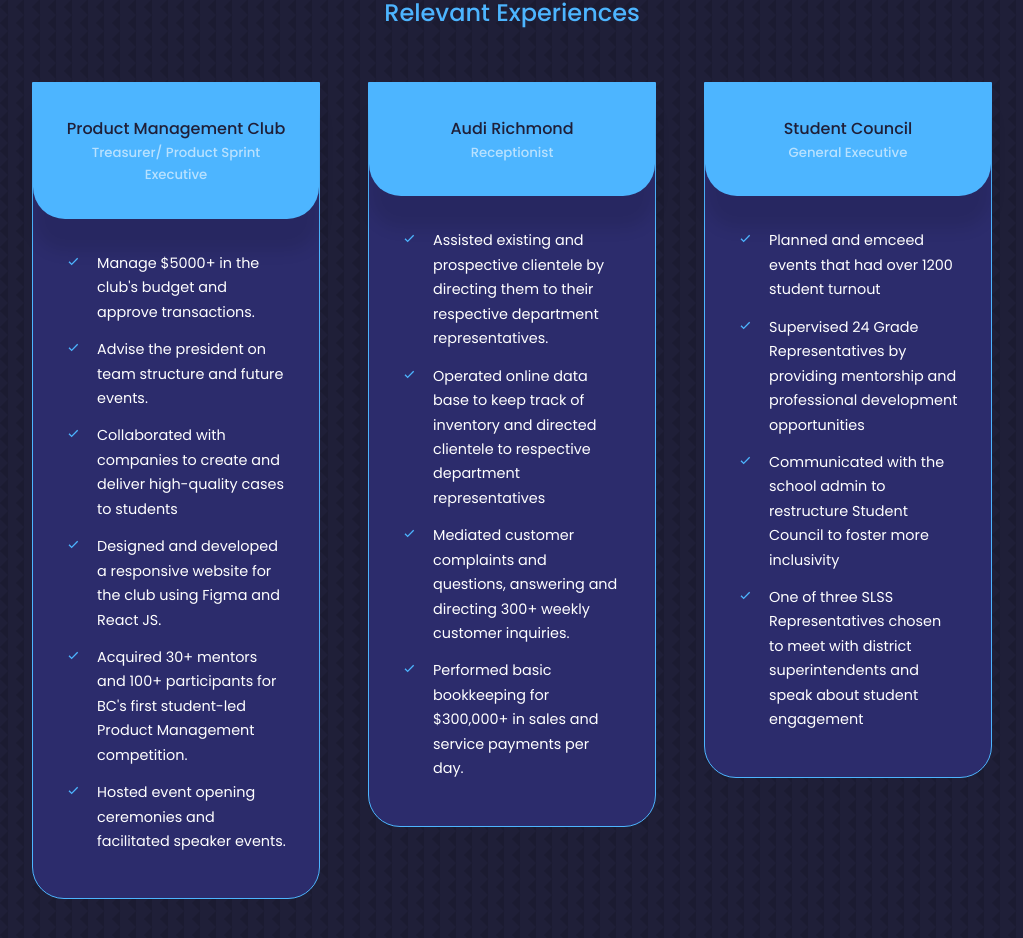
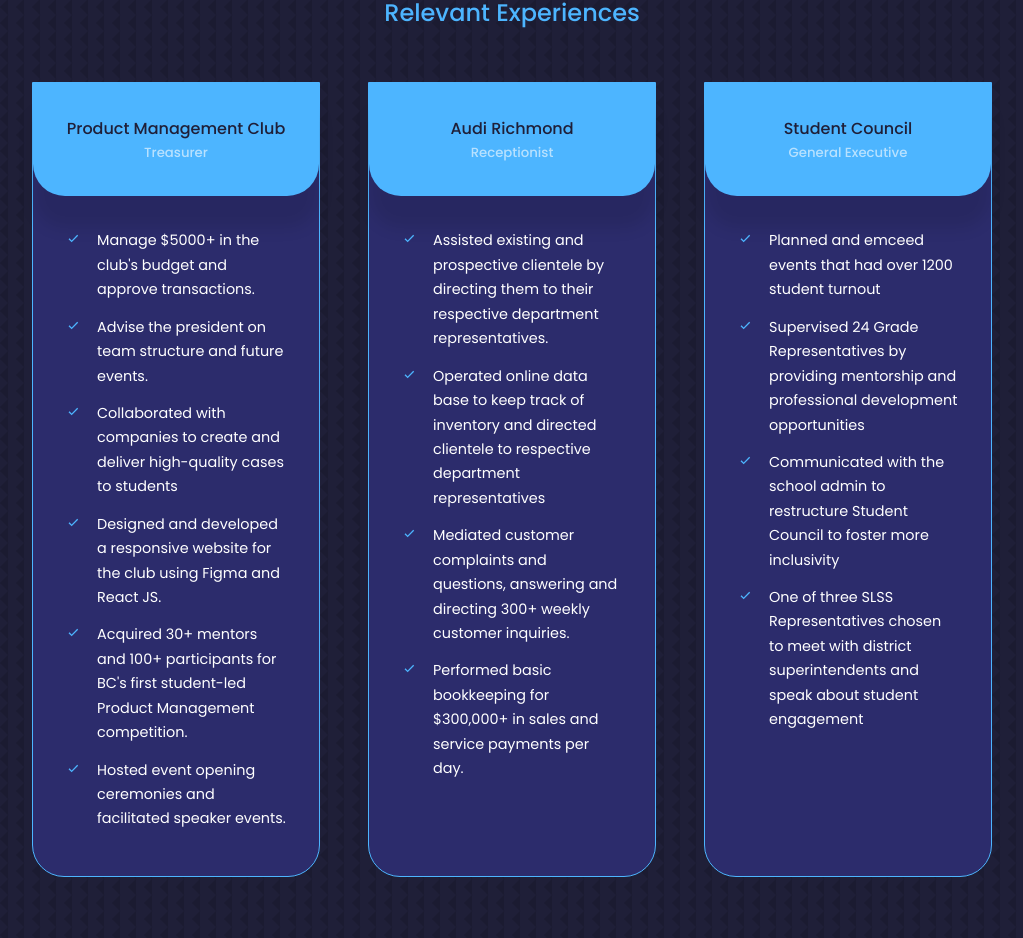
Before and after one commit to Kevin-Tan25/PersonalWebsite, a React (Create React App) app: page / in a window 1280 px wide. Shown: the part 2289-3227 px from the top of the page, without its empty margins (128-1151 px from the left). Built offline with nearby package versions, Linux system fonts and the light colour scheme; the HTML template or start-up script is replaced by a standard one.

Commit message:
header img responsive

```diff
--- a/src/components/header/header.css
+++ b/src/components/header/header.css
@@ -65,9 +65,9 @@ header {
 /* ================ MEDIA QUERIES (MEDIUM DEVICES)======================= */
 
 @media screen and (max-width: 1024px) {
-  header {
+  /* header {
     height: 68vh;
-  }
+  } */
 }
 
 /* ================ MEDIA QUERIES (SMALL DEVICES)======================= */
@@ -80,4 +80,8 @@ header {
   .scroll__down {
     display: none;
   }
+
+  img.me {
+    width: 50%;
+  }
 }
--- a/src/components/services/Services.jsx
+++ b/src/components/services/Services.jsx
@@ -12,7 +12,7 @@ const Services = () => {
         <article className='service'>
           <div className='service__head'>
             <h3>Product Management Club</h3>
-            <h5>Treasurer/ Product Sprint Executive</h5>
+            <h5>Treasurer</h5>
           </div>
 
           <ul className='service__list'>
--- a/src/components/services/services.css
+++ b/src/components/services/services.css
@@ -8,7 +8,7 @@
   background: var(--color-bg-variant);
   border-radius: 0 0 2rem 2rem;
   border: 1px solid var(--color-primary);
-  height: fit-content;
+  height: 100%;
   transition: var(--transition);
 }
 
```
